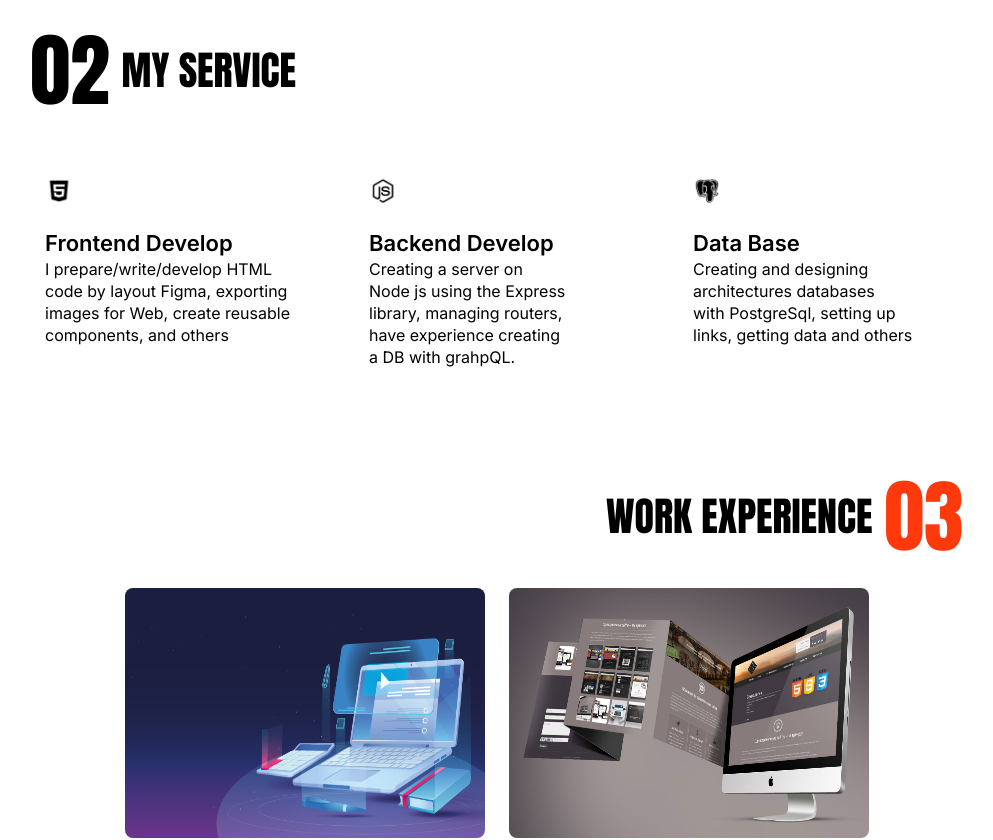
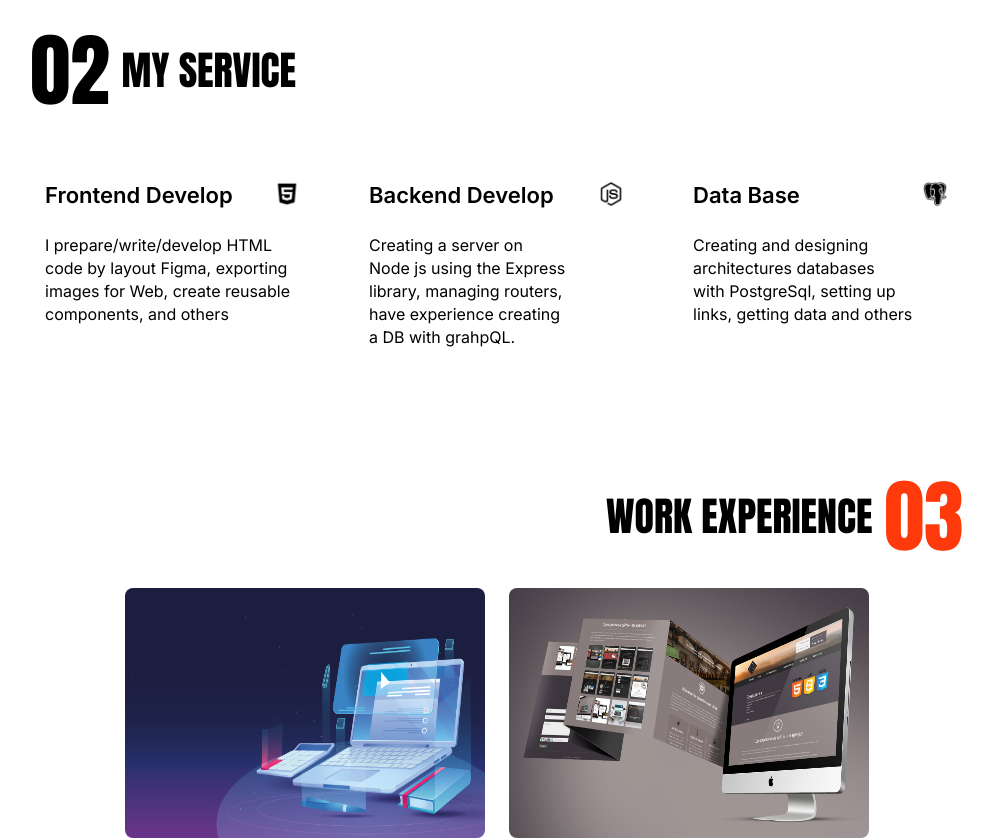
Before and after one commit to AlbertRevazov/MainPage, a Next.js app: page / in a window 1280 px wide. Shown: the part 1620-2460 px from the top of the page, without its empty margins (143-1136 px from the left). Built offline with nearby package versions, Linux system fonts and the light colour scheme.

Commit message:
service card decription fixed

```diff
--- a/src/common/Card/Card.module.css
+++ b/src/common/Card/Card.module.css
@@ -8,9 +8,10 @@
 	background-color: var(--grey-darkgrey);
 }
 
-.service_icon img {
-	margin: 21px 0;
-	filter: brightness(3);
+.service_head {
+	display: flex;
+	justify-content: space-between;
+	padding: 24px 0;
 }
 
 .service_title {
@@ -21,10 +22,18 @@
 	color: var(--black-white);
 }
 
+.service_icon {
+	filter: brightness(3);
+}
+
+
+
 .service_desc {
 	text-wrap: balance;
 	font-size: 16px;
-	line-height: 22px;
+	line-height: 23px;
+	text-align: start;
+	text-wrap: balance;
 	color: var(--white-black);
 	cursor: default;
 }
--- a/src/common/Card/index.tsx
+++ b/src/common/Card/index.tsx
@@ -12,20 +12,7 @@ export const Card: FC<CardProps> = ({ item, alt, isWork }) => {
 	const { hoverStyle, handleMouseEnter, handleMouseLeave } = useHookCards()
 	return (
 		<>
-			{!isWork ? (
-				<div className={styles.service_wrapper}>
-					<div className={styles.service_icon}>
-						<Icon
-							src={item.src}
-							alt={alt}
-							width={item.width}
-							height={item.height}
-						/>
-					</div>
-					<div className={styles.service_title}>{item.title}</div>
-					<div className={styles.service_desc}>{item.description}</div>
-				</div>
-			) : (
+			{isWork ? (
 				<div
 					className={styles.work_wrapper}
 					onMouseEnter={handleMouseEnter}
@@ -50,6 +37,21 @@ export const Card: FC<CardProps> = ({ item, alt, isWork }) => {
 						</h4>
 					</div>
 				</div>
+			) : (
+				<div className={styles.service_wrapper}>
+					<div className={styles.service_head}>
+						<div className={styles.service_title}>{item.title}</div>
+						<Icon
+							className={styles.service_icon}
+							src={item.src}
+							alt={alt}
+							width={item.width}
+							height={item.height}
+						/>
+					</div>
+
+					<div className={styles.service_desc}>{item.description}</div>
+				</div>
 			)}
 		</>
 	)
--- a/src/styles/reset.css
+++ b/src/styles/reset.css
@@ -7,7 +7,7 @@
 	box-sizing: border-box;
 }
 
-* {
+*:not(input, textarea) {
 	font-family: Inter;
 	cursor: default;
 	font-size: 12px;
@@ -18,14 +18,12 @@ html {
 }
 
 a {
-
 	text-decoration: none;
 }
 
 ul,
 ol,
 li {
-
 	list-style: none;
 }
 
```
